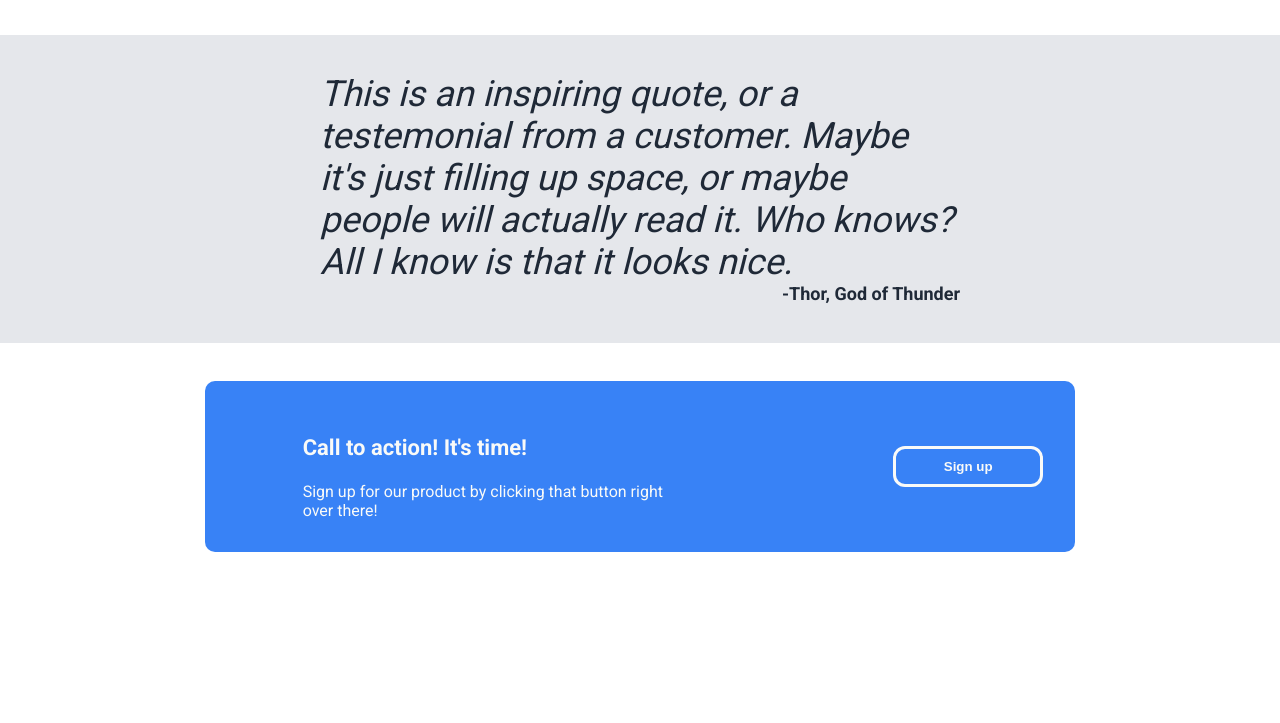
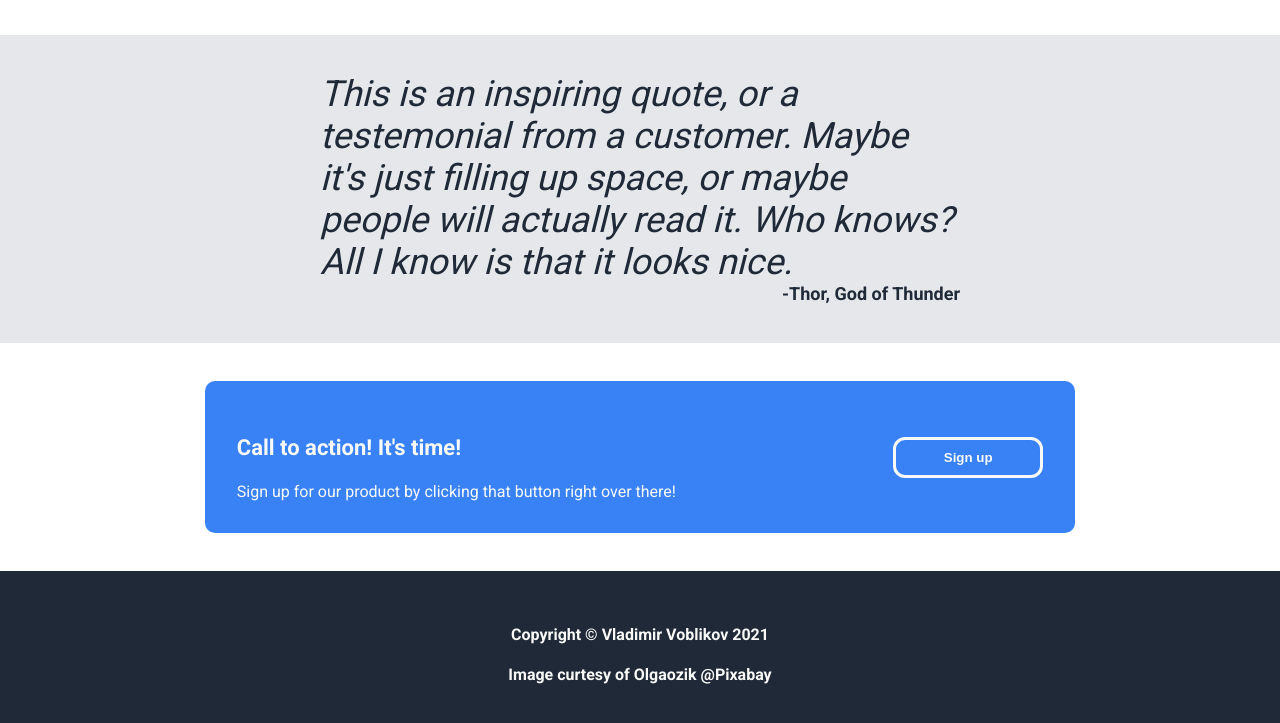
Before and after one commit to RussianIntel/odin-landing-page, a plain HTML site: page index.html in a window 1280 px wide. Shown: the part 815-1538 px from the top of the page. Before the commit the page ends 1405 px from the top, so only its background shows below. Drawn offline with Linux system fonts and the light colour scheme.

Commit message:
Finished sign up, added footer

```diff
--- a/index.html
+++ b/index.html
@@ -63,7 +63,10 @@
         </div>
     </div>
 
-    <div class="footer"></div>
+    <div class="footer">
+        <h4>Copyright © Vladimir Voblikov 2021</h4>
+        <h4>Image curtesy of Olgaozik @Pixabay</h4>
+    </div>
 
 </body>
 </html>
--- a/styles.css
+++ b/styles.css
@@ -151,7 +151,6 @@ a {
     display: flex;
     justify-content: space-between;
     align-items: center;
-    gap: 30px;
     background-color: #3882F6;
     width: 90%;
     border-radius: 10px;
@@ -173,7 +172,7 @@ h3 {
     font-size: 22px;
     font-weight: 900;
     color: #F9FAF8;
-    padding-left: 15%;
+
 }
 
 .p5 {
@@ -181,7 +180,22 @@ h3 {
     font-size: 1rem;
     font-weight: normal;
     color: #F9FAF8;
-    padding-left: 15%;
-    flex-wrap: nowrap;
-    flex-shrink: 0;
+    flex-basis: content;
 }
+.box-right {
+    display: flex;
+    justify-content: left;
+}
+.box-left {
+    display: flex;
+    flex-direction: column;
+    flex-grow: 1;
+}
+
+.footer {
+    background-color: #1F2937;
+    color: #F9FAF8;
+    text-align: center;
+    padding: 2rem;
+    font-weight: 400;
+}
```
